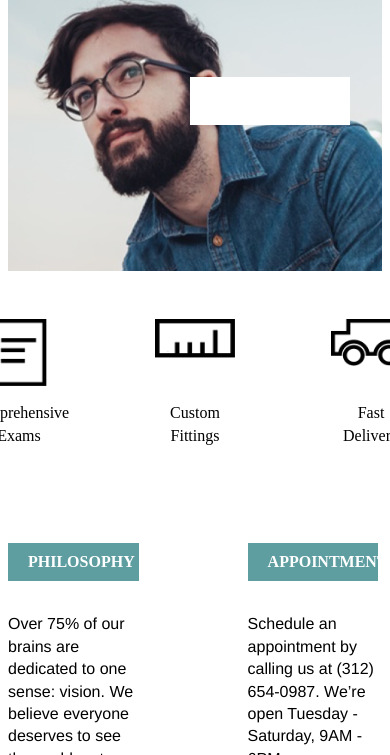
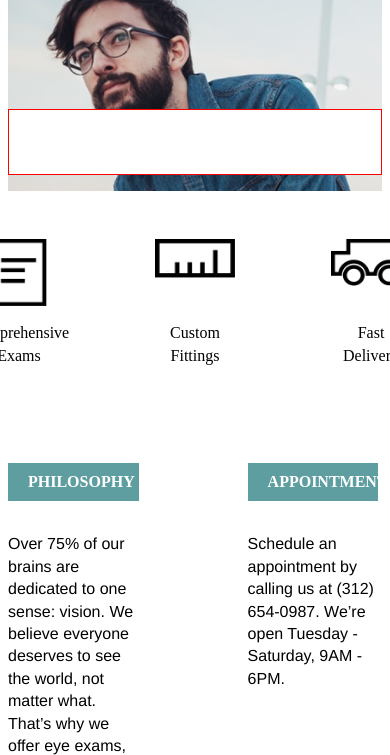
Before and after one commit to Bubbles2016/tortoiseshell, a plain HTML site: page index.html in a window 390 px wide. Shown: the part 89-844 px from the top of the page. Drawn offline with Linux system fonts and the light colour scheme.

Commit message:
working on mini-banner

```diff
--- a/resources/css/style.css
+++ b/resources/css/style.css
@@ -164,7 +164,7 @@ footer {
   min-width: 100%;
 }
 .mini-banner {
-  top: 15rem;
+  /*top: 15rem;*/
   background-color: white
   padding: 0.75rem 4rem;
   margin-top: 5rem;
@@ -172,7 +172,7 @@ footer {
   line-height: 2.4;
   float: right;
   width: 400px;
-  margin-left: 400px;
+  margin-left: 20%;
 }
 
 header {
@@ -188,7 +188,19 @@ header {
 }
 }
 
-@media only screen and (max-width: 580px) {
+/*@media only screen and (max-width: 800px) {
+  .mini-banner {
+    top: 15rem;
+    background-color: white
+    padding: 0.75rem 4rem;
+    margin-top: 5rem;
+    margin-right: 2rem;
+    line-height: 2.4;
+    float: right;
+    width: 400px;
+  }
+}*/
+@media only screen and (max-width: 600px) {
 .desktop-nav {
     display: none;
 }
@@ -205,9 +217,26 @@ header span {
   margin-right: 5px;
 }
 
-/*.mini-banner {
+.mini-banner {
+  border: 1px solid red;
+  height: 1rem;
   width: 100%;
-  top: 17.3rem;
-}*/
+  margin-left: 0;
+  margin-right:0;
+  margin-top: 7rem;
+  color: black;
+}
+
+header {
+  height: 17rem;
+}
+
+.mini-banner span {
+  font-family: Helvetica;
+  font-size: 1rem;
+  color: black;
+  text-align: center;
+  padding: 1rem 4rem;
+}
 
 }
```
